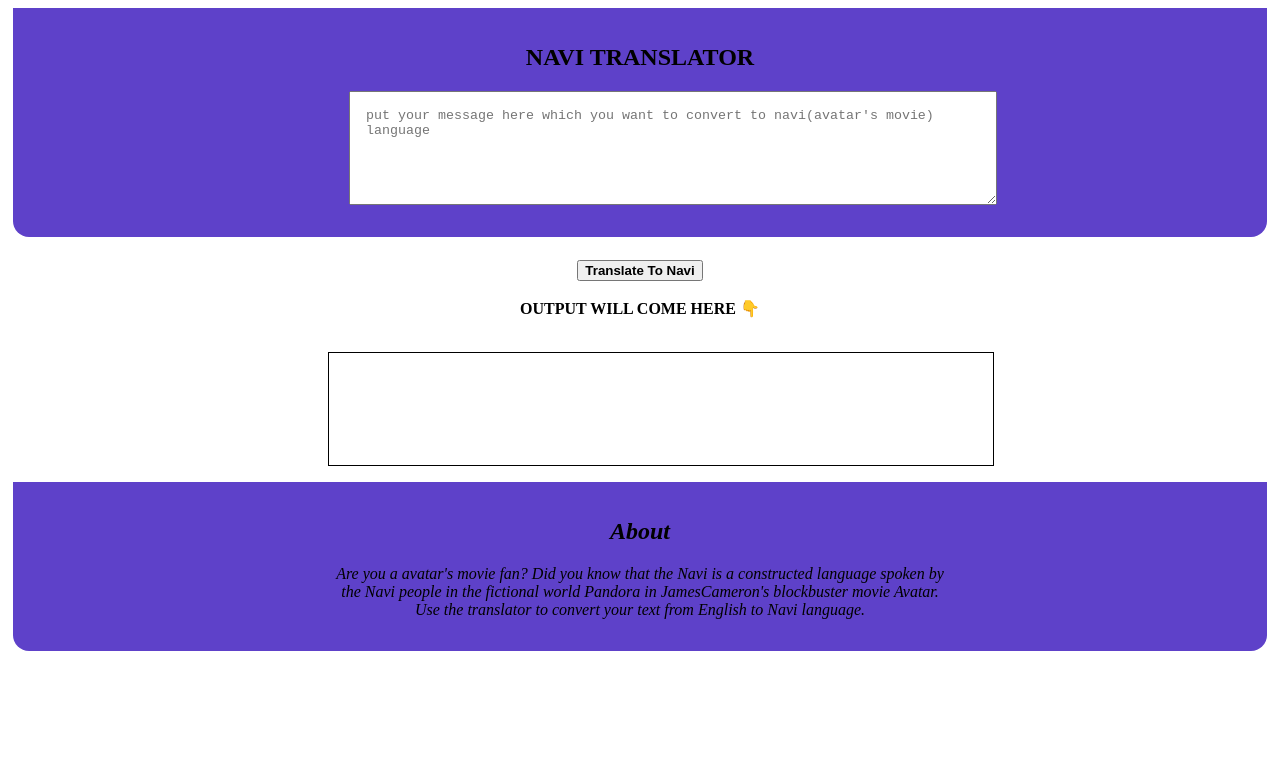
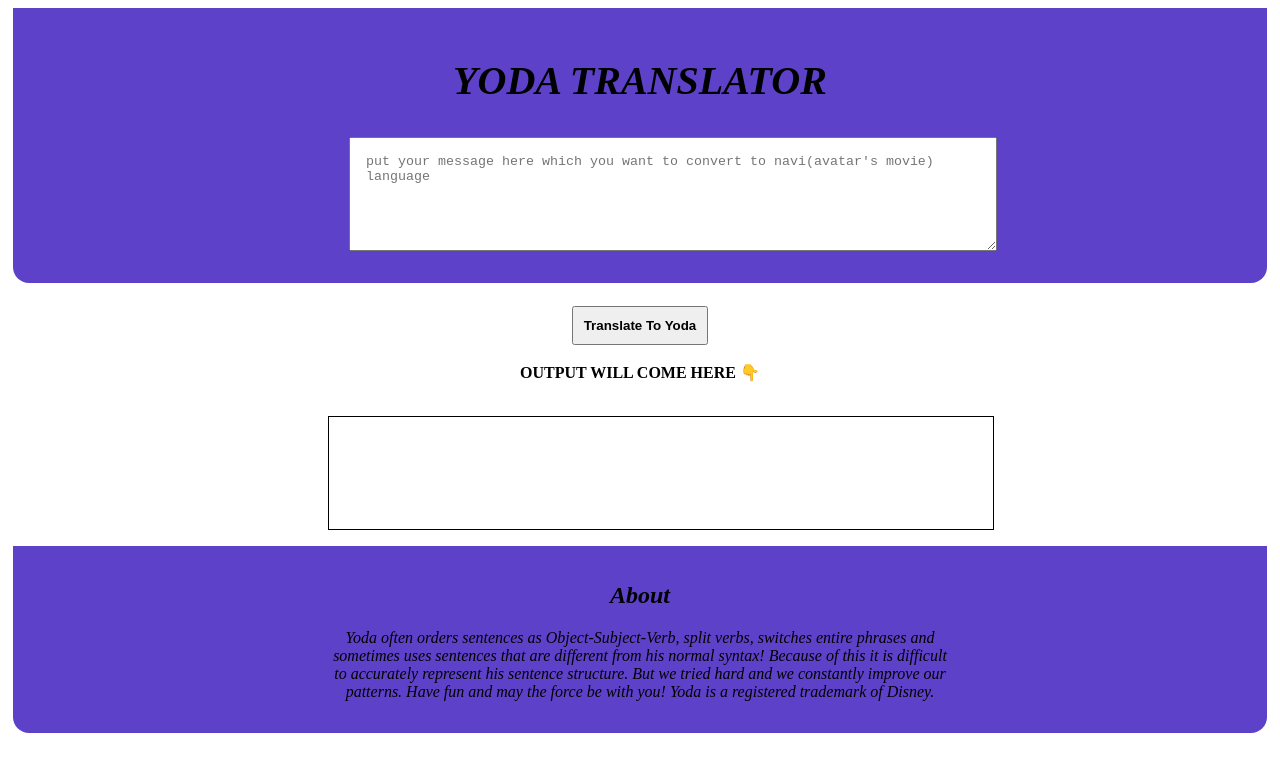
Before and after one commit to thakurarjun/mark-7-Assignment, a plain HTML site: page index.html in a window 1280 px wide. Drawn offline with Linux system fonts and the light colour scheme.

Commit message:
change translator to Yoda

```diff
--- a/index.html
+++ b/index.html
@@ -5,7 +5,7 @@
     <meta charset="UTF-8">
     <meta http-equiv="X-UA-Compatible" content="IE=edge">
     <meta name="viewport" content="width=device-width, initial-scale=1.0">
-    <title>Navi Translator</title>
+    <title>Yoda Translator</title>
     <link href="style.css" rel="stylesheet">
     <style>
         textarea {
@@ -29,13 +29,13 @@
 
 <body>
     <nav class="container-center navigation">
-        <h1>NAVI TRANSLATOR</h1>
+        <h1>YODA TRANSLATOR</h1>
         <textarea id="txt-input"
             placeholder="put your message here which you want to convert to navi(avatar's movie) language"></textarea>
     </nav>
     <br>
     <div>
-        <div class="container-center"><button id="btn-translate"><strong>Translate To Navi</strong></button>
+        <div class="container-center"><button id="btn-translate"><strong>Translate To Yoda</strong></button>
         </div>
         <br>
         <section class="container-center"><strong>OUTPUT WILL COME HERE </strong> 👇</section>
@@ -46,8 +46,11 @@
                 <div>
                     <h2><em>About</em></h2>
                 </div>
-                <p><em>Are you a avatar's movie fan? Did you know that the Navi is a constructed language spoken by the Navi people in the fictional world Pandora in JamesCameron's blockbuster movie Avatar. Use the
-                        translator to convert your text from English to Navi language.</p></em>
+                <p><em>Yoda often orders sentences as Object-Subject-Verb, split verbs, switches entire phrases and
+                        sometimes uses sentences that are different from his normal syntax! Because of this it is
+                        difficult to accurately represent his sentence structure. But we tried hard and we constantly
+                        improve our patterns. Have fun and may the force be with you! Yoda is a registered trademark of
+                        Disney.</em></p>
             </div>
         </footer>
         <script src="index.js" type="text/javascript"></script>
--- a/index.js
+++ b/index.js
@@ -2,7 +2,7 @@
 var txtInput = document.querySelector("#txt-input");
 var outputDiv = document.querySelector("#output");
 
-var serverURL = "https://api.funtranslations.com/translate/navi.json";
+var serverURL = "https://api.funtranslations.com/translate/yoda.json";
 
 function getTranslationURL(text) {
   return serverURL + "?" + "text=" + text;
--- a/style.css
+++ b/style.css
@@ -1,5 +1,13 @@
 :root {
     --primary-color: #5e41c9;
+  }
+button {
+  padding: 10px;
+}
+  h1 {
+    font-size: 40px;
+    font-style: oblique;
+    font-weight: bold;
   }
 .container-center {
     max-width: 800px;
```
